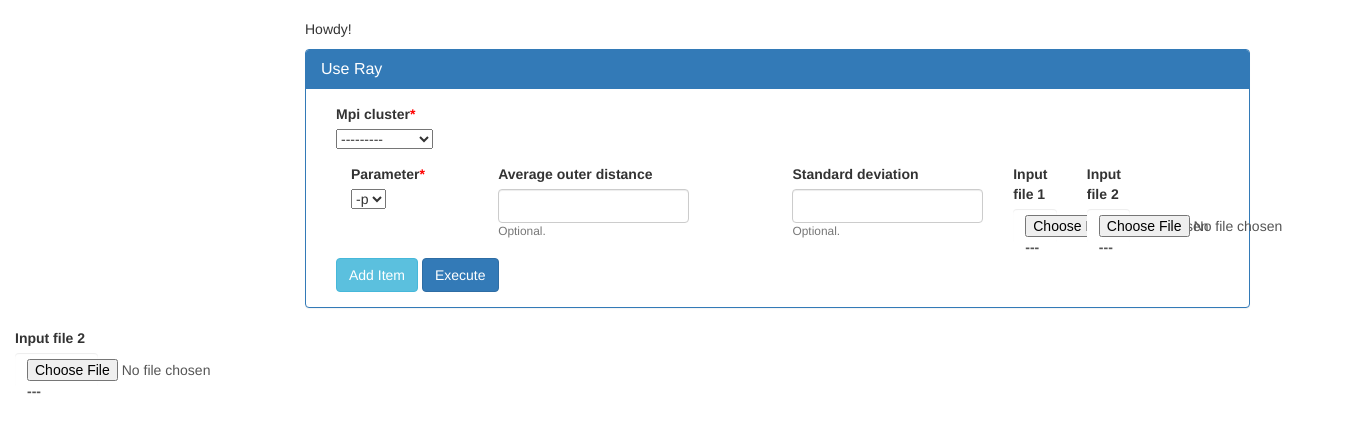
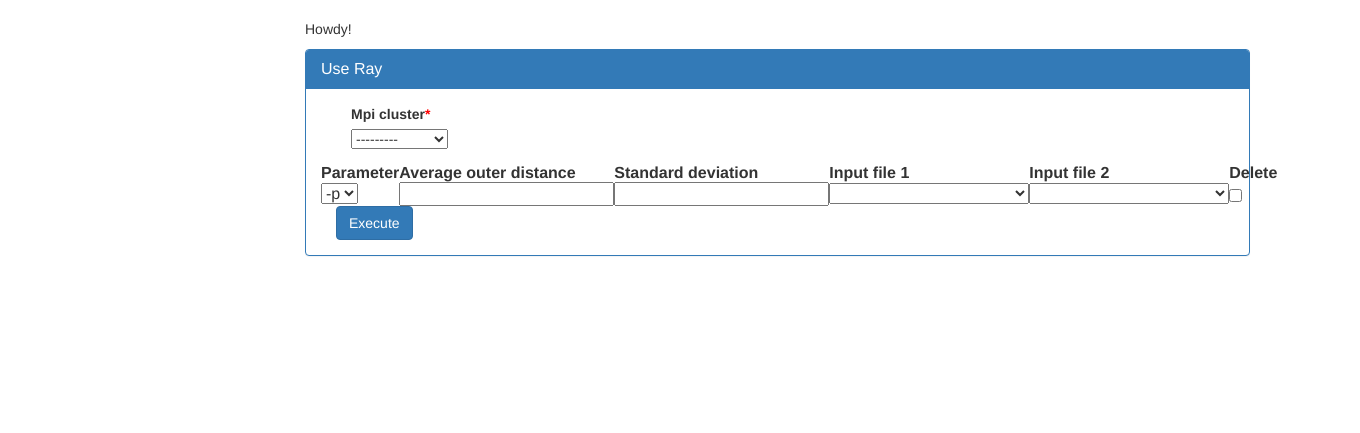
Before and after one commit to srg-ics-uplb/SkyLab, a Django app: page /skylab/ray/use_ray in a window 1360 px wide. Shown: the part 51-484 px from the top of the page. Run offline with Django 3.2, Linux system fonts and the light colour scheme; data comes from the database, SQL or seed files in the repository; both versions use the stored data as it was after the commit; lists and menus that the app fills with data are empty; parts of the project's set-up code (start-up, migrations or seed data) failed here and were passed over; some libraries are stand-ins or nearby versions.

Commit message:
ray form can dynamically add/remove forms

```diff
--- a/mysite/skylab/modules/ray/forms.py
+++ b/mysite/skylab/modules/ray/forms.py
@@ -31,8 +31,8 @@ class SelectMPIForm(forms.Form):
         self.helper.layout = Layout(    #crispy_forms layout
 
             Div(
-                'mpi_cluster',
-                css_class="col-sm-5"
+                Field('mpi_cluster', wrapper_class='col-xs-8'),
+                css_class="col-sm-12"
             )
 
         )
@@ -62,31 +62,33 @@ class InputParameterForm(forms.Form):
     parameter = forms.ChoiceField(choices=PARAMETER_CHOICES)
     avg_outer_distance = forms.DecimalField(label="Average outer distance", required=False, help_text="Optional.")
     std_deviation = forms.DecimalField(label="Standard deviation", required=False, help_text="Optional.")
-    input_file1 = forms.FileField(label="Input file 1", required=False)
-    input_file2 = forms.FileField(label="Input file 2", required=False)
+    input_file1 = forms.ChoiceField(label="Input file 1", required=False,
+                                    widget=forms.Select(attrs={'class': 'file-select'}))
+    input_file2 = forms.ChoiceField(label="Input file 2", required=False,
+                                    widget=forms.Select(attrs={'class': 'file-select'}))
 
-    def __init__(self, *args, **kwargs):
-        super(InputParameterForm, self).__init__(*args, **kwargs)
-        self.helper = FormHelper()
-        self.helper.disable_csrf = True
-        self.helper.form_tag = False    #remove form headers
-        # self.helper.form_id = 'id-rayForm'
-        # self.helper.form_class = 'use-tool-forms'
-        # self.helper.form_method = 'post'
-
-        self.helper.form_action = ''
-
-        self.helper.layout = Layout(    #layout using crispy_forms
-            Div(
-                Div('parameter', css_class = 'col-sm-1'),
-                Div('avg_outer_distance', css_class = 'col-sm-3 col-sm-offset-1'),
-                Field('std_deviation', wrapper_class = 'col-sm-3 col-sm-offset-1'),
-
-                Field('input_file1', wrapper_class='col-sm-1'),
-                Field('input_file2', wrapper_class='col-sm-1'),
-                css_class = 'col-sm-12'
-            ),
-        )
+    # def __init__(self, *args, **kwargs):
+    #     super(InputParameterForm, self).__init__(*args, **kwargs)
+    #     self.helper = FormHelper()
+    #     self.helper.disable_csrf = True
+    #     self.helper.form_tag = False    #remove form headers
+    #     # self.helper.form_id = 'id-rayForm'
+    #     # self.helper.form_class = 'use-tool-forms'
+    #     # self.helper.form_method = 'post'
+    #
+    #     self.helper.form_action = ''
+    #
+    #     self.helper.layout = Layout(    #layout using crispy_forms
+    #         Div(
+    #             Div('parameter', css_class = 'col-sm-1'),
+    #             Div('avg_outer_distance', css_class = 'col-sm-3 col-sm-offset-1'),
+    #             Field('std_deviation', wrapper_class = 'col-sm-3 col-sm-offset-1'),
+    #
+    #             Field('input_file1', wrapper_class='col-xs-4'),
+    #             Field('input_file2', wrapper_class='col-xs-4'),
+    #             css_class = 'col-sm-12'
+    #         ),
+    #     )
 
     def clean(self):
         if self.cleaned_data:
--- a/mysite/skylab/modules/ray/views.py
+++ b/mysite/skylab/modules/ray/views.py
@@ -8,31 +8,31 @@ from skylab.modules.ray.forms import InputParameterForm, SelectMPIForm, UploadFo
 class RayView(TemplateView):
     template_name = "modules/ray/use_ray.html"
     input_formset = formset_factory(InputParameterForm, max_num=10, validate_max=True, can_delete=True)
-    item_forms = input_formset()
+    input_forms = input_formset()
 
 
     def get_context_data(self, **kwargs):
         context = super(RayView, self).get_context_data(**kwargs)
         context['select_mpi_form'] = SelectMPIForm()
-        context['item_forms'] = self.item_forms
+        context['input_formset'] = self.input_forms
         context['user'] = self.request.user
         return context
 
     # todo: implement post function
     def post(self, request, *args, **kwargs):
         select_mpi_form = SelectMPIForm(request.POST)
-        item_forms = self.input_formset(request.POST, request.FILES)
+        input_formset = self.input_formset(request.POST, request.FILES)
 
-        if select_mpi_form.is_valid() and item_forms.is_valid():
+        if select_mpi_form.is_valid() and input_formset.is_valid():
             # do something with the cleaned_data on the formsets.
             # print select_mpi_form.cleaned_data.get('mpi_cluster')
-            for form in item_forms:
+            for form in input_formset:
                 print form.cleaned_data.get('parameter')
             pass
 
         return render(request, 'modules/ray/use_ray.html', {
             'select_mpi_form': select_mpi_form,
-            'item_forms': item_forms,
+            'input_formset': input_formset,
         })
 
 
--- a/mysite/skylab/static/skylab/css/forms.css
+++ b/mysite/skylab/static/skylab/css/forms.css
@@ -1,3 +1,7 @@
 .asteriskField {
 	color: #FF0000;
 }
+
+.file-select {
+	width: 200px;
+}
--- a/mysite/skylab/templates/modules/ray/use_ray.html
+++ b/mysite/skylab/templates/modules/ray/use_ray.html
@@ -7,54 +7,63 @@
     <div class='col-sm-10 col-sm-offset-2'>
 	<p>Howdy{% if user.is_authenticated %} {{ user.username }}{% endif %}!</p>
 
-    <form action="" method="post" enctype="multipart/form-data">
+        <form id="ray-form" action="" method="post" enctype="multipart/form-data">
         <div class="panel panel-primary">
             <div class="panel-heading">
                 <h3 class="panel-title">Use Ray</h3>
             </div>
             <div class="panel-body">
                 {% crispy select_mpi_form %}
-                {{ item_forms.management_form }}
-                {{ item_forms.non_form_errors.as_ul }}
+                {{ input_formset.management_form }}
 
-                {#            <table id="formset" class="form">#}
-                {#                {% for form in item_forms.forms %}#}
-                {#                  {% if forloop.first %}#}
-                {#                  <thead><tr>#}
-                {#                    {% for field in form.visible_fields %}#}
-                {#                    <th>{{ field.label|capfirst }}</th>#}
-                {#                    {% endfor %}#}
-                {#                  </tr></thead>#}
-                {#                  {% endif %}#}
-                {#                  <tr>#}
-                {#                  {% for field in form.visible_fields %}#}
-                {#                    <td>#}
-                {# Include the hidden fields in the form #}
-                {#                    {% if forloop.first %}#}
-                {#                      {% for hidden in form.hidden_fields %}#}
-                {#                      {{ hidden }}#}
-                {#                      {% endfor %}#}
-                {#                    {% endif %}#}
-                {#                      {{ field.errors.as_ul }}#}
-                {#                      {{ field }}#}
-                {#                    </td>#}
-                {#                  {% endfor %}#}
-                {#                  </tr>#}
-                {#                {% endfor %}#}
-                {#            </table>#}
-                <div id="items-form-container">
 
-                    {% for item_form in item_forms %}
-                        <div id="item-{{ forloop.counter0 }}">
+                <div id="item-formset-container">
 
-                            {% crispy item_form %}
+                    {% for form in input_formset %}
+                        <div class="item-formset">
+
+                            {#                            {% crispy item_form %}#}
+                            <table id="formset" class="form">
+                                {% for form in input_formset.forms %}
+                                    {% if forloop.first %}
+                                        <thead>
+                                        <tr>
+                                            {% for field in form.visible_fields %}
+                                                <th>{{ field.label|capfirst }}</th>
+                                            {% endfor %}
+                                        </tr>
+                                        </thead>
+                                    {% endif %}
+                                    <tr>
+                                        {% for field in form.visible_fields %}
+
+                                            <td>
+                                                {#                                    Include the hidden fields in the form#}
+                                                {% if forloop.first %}
+                                                    {% for hidden in form.hidden_fields %}
+                                                        {{ hidden }}
+                                                    {% endfor %}
+                                                {% endif %}
+                                                {{ field.errors.as_ul }}
+
+                                                {{ field }}
+
+                                            </td>
+                                        {% endfor %}
+                                    </tr>
+                                {% endfor %}
+                            </table>
                         </div>
                     {% endfor %}
-
+                    {% if input_formset.non_form_errors %}
+                        {% for error in input_formset.non_form_errors %}
+                            {{ error|escape }}
+                        {% endfor %}
+                    {% endif %}
                 </div>
 
                 <div id="last-div" class="col-sm-8">
-                    <a href="#" id="add-item-button" class="btn btn-info add-item">Add Item</a>
+
                     <input name="submit" value="Execute" type="submit" class="btn btn-primary"></input>
                 </div>
             </div>
@@ -67,33 +76,20 @@
 {% endblock %}
 
 {% block js %}
-<script type="text/html" id="item-template">	<!--div to be inserted-->
-	<div id="item-__prefix__">
-	    {% crispy item_forms.empty_form %}
-	</div>
-</script>
+    <script type="text/html" id="item-template">    <!--div to be inserted-->
+    <div id="item-__prefix__">
+        {% crispy input_formset.empty_form %}
+    </div>
+    </script>
 
-<script>
-	$(document).ready(function() {
-	    $('.add-item').click(function(ev) {
-	        ev.preventDefault();
-	        var count = $('#items-form-container').children().length;
-            if (count <{{ item_forms.max_num}}) {
-                var tmplMarkup = $('#item-template').html();
-		        var compiledTmpl = tmplMarkup.replace(/__prefix__/g, count); //inject template
-		        $('div#items-form-container').append(compiledTmpl);
 
-		        // update form count
-                $('#id_form-TOTAL_FORMS').attr('value', count + 1);
+    <script src="{% static 'jquery/js/jquery.formset.js' %}"></script>
+    <script type="text/javascript">
+        $(function () {
+            $('#ray-form tbody tr').formset({
+                prefix: '{{ input_formset.prefix }}'
+            });
+        })
+    </script>
 
-		        // some animate to scroll to view our new form
-		        $('html, body').animate({
-		                scrollTop: $("#last-div").position().top-200
-		            }, 800);
-					}else alert("Cannot add more.\nMax input parameter count reached")
-
-	    });
-	});
-</script>
-    <script src="{% static 'jquery/js/jquery.formset.js' %}"></script>
 {% endblock %}
```
Also changed, not shown: mysite/db.sqlite3.
